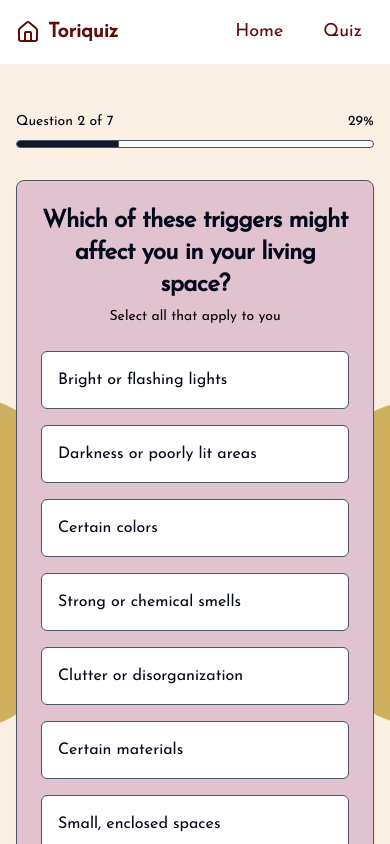
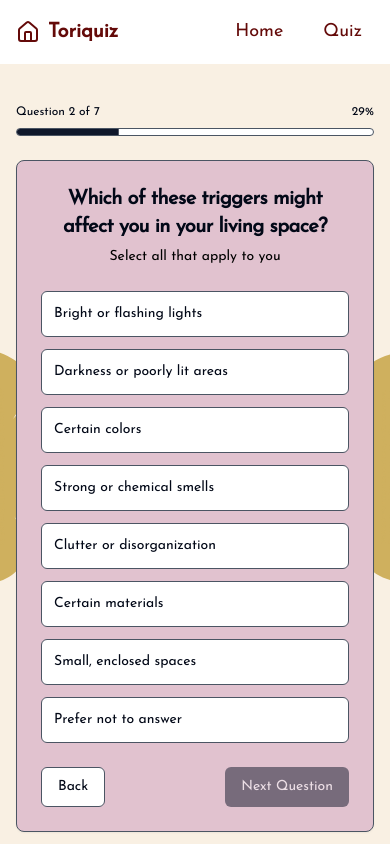
Before and after one commit to Camillalalala/torisquiz, a React (Vite) app: page /quiz in a window 390 px wide. Both pictures are taken after a click on the button "Continue". Shown: the top 844 px of the page. Built offline with nearby package versions, Linux system fonts and the light colour scheme.

Commit message:
made website responsive for ipad users

```diff
--- a/src/components/MoodBoard.tsx
+++ b/src/components/MoodBoard.tsx
@@ -10,10 +10,10 @@ const MoodBoard = ({ images, loading = false }: MoodBoardProps) => {
     return (
       <Card className="w-full shadow-md">
         <CardHeader>
-          <CardTitle>Your Mood Board</CardTitle>
+          <CardTitle className="text-xl md:text-2xl lg:text-3xl">Your Mood Board</CardTitle>
         </CardHeader>
         <CardContent>
-          <div className="grid grid-cols-2 md:grid-cols-3 gap-4 animate-pulse">
+          <div className="grid grid-cols-2 sm:grid-cols-3 lg:grid-cols-3 gap-3 md:gap-4 animate-pulse">
             {[1, 2, 3, 4, 5, 6].map((i) => (
               <div
                 key={i}
@@ -29,22 +29,22 @@ const MoodBoard = ({ images, loading = false }: MoodBoardProps) => {
   return (
     <Card className="w-full shadow-md">
       <CardHeader>
-        <CardTitle>Your Mood Board</CardTitle>
+        <CardTitle className="text-xl md:text-2xl lg:text-3xl">Your Mood Board</CardTitle>
       </CardHeader>
       <CardContent>
         {images.length > 0 ? (
-          <div className="grid grid-cols-2 md:grid-cols-3 gap-4">
+          <div className="grid grid-cols-2 sm:grid-cols-3 lg:grid-cols-3 gap-3 md:gap-4">
             {images.map((image, index) => (
               <div
                 key={index}
-                className="aspect-square bg-cover bg-center rounded-md overflow-hidden"
+                className="aspect-square bg-cover bg-center rounded-md overflow-hidden hover:scale-105 transition-transform duration-300"
                 style={{ backgroundImage: `url(${image})` }}
               ></div>
             ))}
           </div>
         ) : (
           <div className="text-center py-8">
-            <p className="text-gray-500">No mood board generated yet.</p>
+            <p className="text-gray-500 text-sm md:text-base">No mood board generated yet.</p>
           </div>
         )}
       </CardContent>
--- a/src/components/QuizQuestion.tsx
+++ b/src/components/QuizQuestion.tsx
@@ -47,18 +47,18 @@ const QuizQuestion = ({
     //Return here to change background color of the card
     <Card className="w-full max-w-3xl mx-auto border-gray-600 bg-[#E1C2CF]">
       <CardHeader>
-        <CardTitle className="text-2xl text-center">{title}</CardTitle>
+        <CardTitle className="text-xl md:text-2xl lg:text-3xl text-center">{title}</CardTitle>
         {description && (
-          <CardDescription className="text-center text-black">{description}</CardDescription>
+          <CardDescription className="text-center text-black text-sm md:text-base">{description}</CardDescription>
         )}
       </CardHeader>
-      <CardContent className="space-y-4">
-        <div className="grid grid-cols-1 md:grid-cols-2 gap-4">
+      <CardContent>
+        <div className="grid grid-cols-1 sm:grid-cols-2 gap-3 md:gap-4">
           {options.map((option) => (
             <div
               key={option.value}
               className={`
-                p-4 border rounded-md cursor-pointer transition-all
+                p-3 md:p-4 border rounded-md cursor-pointer transition-all
                 ${
                   selected.includes(option.value)
                     ? "border-teal-500 bg-teal-100"
@@ -68,9 +68,9 @@ const QuizQuestion = ({
               onClick={() => handleOptionClick(option.value)}
             >
               <div className="flex items-center justify-between">
-                <span className="font-medium">{option.label}</span>
+                <span className="font-medium text-sm md:text-base">{option.label}</span>
                 {selected.includes(option.value) && (
-                  <CheckIcon className="h-5 w-5 text-teal-600" />
+                  <CheckIcon className="h-4 w-4 md:h-5 md:w-5 text-teal-600" />
                 )}
               </div>
             </div>
@@ -79,7 +79,7 @@ const QuizQuestion = ({
       </CardContent>
       <CardFooter className="flex justify-between">
         {onBack ? (
-          <Button variant="outline" onClick={onBack}>
+          <Button variant="outline" onClick={onBack} className="text-sm md:text-base">
             Back
           </Button>
         ) : (
@@ -88,6 +88,7 @@ const QuizQuestion = ({
         <Button
           onClick={handleNext}
           disabled={selected.length === 0}
+          className="text-sm md:text-base"
         >
           {isLastQuestion ? "See Results" : "Next Question"}
         </Button>
--- a/src/pages/Quiz.tsx
+++ b/src/pages/Quiz.tsx
@@ -234,9 +234,9 @@ const QuizContent = () => {
   };
 
   return (
-    <div className="p-4 max-w-4xl mx-auto">
-      <div className="mb-8">
-        <div className="flex justify-between text-sm mb-2">
+    <div className="p-4 sm:p-6 lg:p-8 max-w-4xl mx-auto">
+      <div className="mb-6 md:mb-8">
+        <div className="flex justify-between text-xs md:text-sm mb-2">
           <span>Question {currentStep} of {totalSteps}</span>
           <span>{Math.round((currentStep / totalSteps) * 100)}%</span>
         </div>
@@ -253,16 +253,16 @@ const Quiz = () => {
   return (
     <div className="min-h-screen flex flex-col quiz-page">
       <Header />
-      <main className="flex-grow py-8 bg-[#F9F0E3] relative">
+      <main className="flex-grow py-6 md:py-8 bg-[#F9F0E3] relative">
         <img
           src={flowerLeft}
           alt=""
-          className="absolute left-0 top-1/2 -translate-y-1/2 w-56 md:w-64 opacity-70"
+          className="absolute left-0 top-1/2 -translate-y-1/2 w-40 sm:w-48 md:w-56 lg:w-64 opacity-70"
         />
         <img
           src={flowerRight}
           alt=""
-          className="absolute right-0 top-1/2 -translate-y-1/2 w-56 md:w-64 opacity-70"
+          className="absolute right-0 top-1/2 -translate-y-1/2 w-40 sm:w-48 md:w-56 lg:w-64 opacity-70"
         />
         <div className="relative z-10">
           <QuizContent />
--- a/src/pages/Results.tsx
+++ b/src/pages/Results.tsx
@@ -112,10 +112,10 @@ const ResultsContent = () => {
 
   if (error) {
     return (
-      <div className="container mx-auto px-4 py-8">
+      <div className="container mx-auto px-4 sm:px-6 lg:px-8 py-8">
         <div className="text-center">
-          <h2 className="text-2xl font-bold text-red-600 mb-4">Error</h2>
-          <p className="text-gray-600 mb-4">{error}</p>
+          <h2 className="text-xl md:text-2xl lg:text-3xl font-bold text-red-600 mb-4">Error</h2>
+          <p className="text-gray-600 text-sm md:text-base mb-4">{error}</p>
           <Button onClick={handleStartOver}>Try Again</Button>
         </div>
       </div>
@@ -123,43 +123,47 @@ const ResultsContent = () => {
   }
 
   return (
-    <div className="container mx-auto px-4 py-8">
-      <div className="text-center mb-8">
-        <h1 className="text-3xl font-bold mb-4 text-[#640A09]">Your Personalized Results</h1>
-        <p className="text-[#640A09] max-w-2xl mx-auto">
+    <div className="container mx-auto px-4 sm:px-6 lg:px-8 py-6 md:py-8">
+      <div className="text-center mb-6 md:mb-8">
+        <h1 className="text-2xl md:text-3xl lg:text-4xl font-bold mb-3 md:mb-4 text-[#640A09]">Your Personalized Results</h1>
+        <p className="text-[#640A09] text-sm md:text-base lg:text-lg max-w-2xl mx-auto">
           Based on your preferences, we've created recommendations for your ideal living space
         </p>
       </div>
 
-      <div className="grid grid-cols-1 md:grid-cols-2 gap-8 mb-8">
-        <div>
+      <div className="grid grid-cols-1 lg:grid-cols-2 gap-6 md:gap-8 mb-8 md:mb-12">
+        <div className="w-full">
           <MoodBoard
             images={results?.mood_board_images || placeholderMoodBoardImages}
             loading={loading}
           />
         </div>
-        <div>
+        <div className="w-full">
           <ColorPalette loading={loading} />
         </div>
       </div>
 
-      <div className="mb-12">
+      <div className="mb-8 md:mb-12">
         <FurnitureRecommendations
           recommendations={results?.furniture_recommendations || placeholderFurniture}
           loading={loading}
         />
       </div>
 
-      <div className="flex justify-center space-x-4">
-        <Button variant="outline" onClick={handleStartOver}>
+      <div className="flex flex-col sm:flex-row justify-center gap-4">
+        <Button
+          variant="outline"
+          onClick={handleStartOver}
+          className="w-full sm:w-auto"
+        >
           Start Over
         </Button>
-        <Link to="/">
-          <Button>Back to Home</Button>
+        <Link to="/" className="w-full sm:w-auto">
+          <Button className="w-full">Back to Home</Button>
         </Link>
       </div>
 
-      <div className="mt-8 text-center text-sm text-gray-500">
+      <div className="mt-6 md:mt-8 text-center text-xs md:text-sm text-gray-500">
         <p>
           Your quiz results have been saved.
         </p>
```
